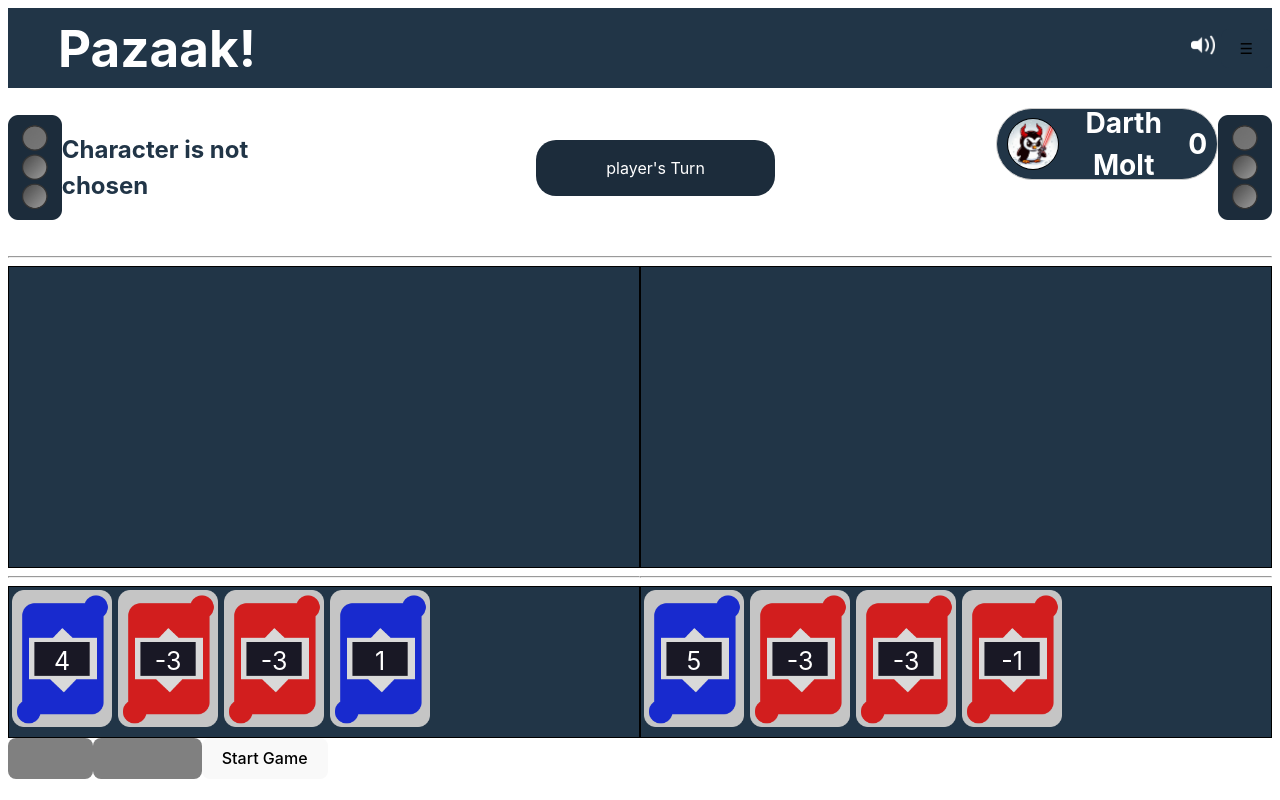
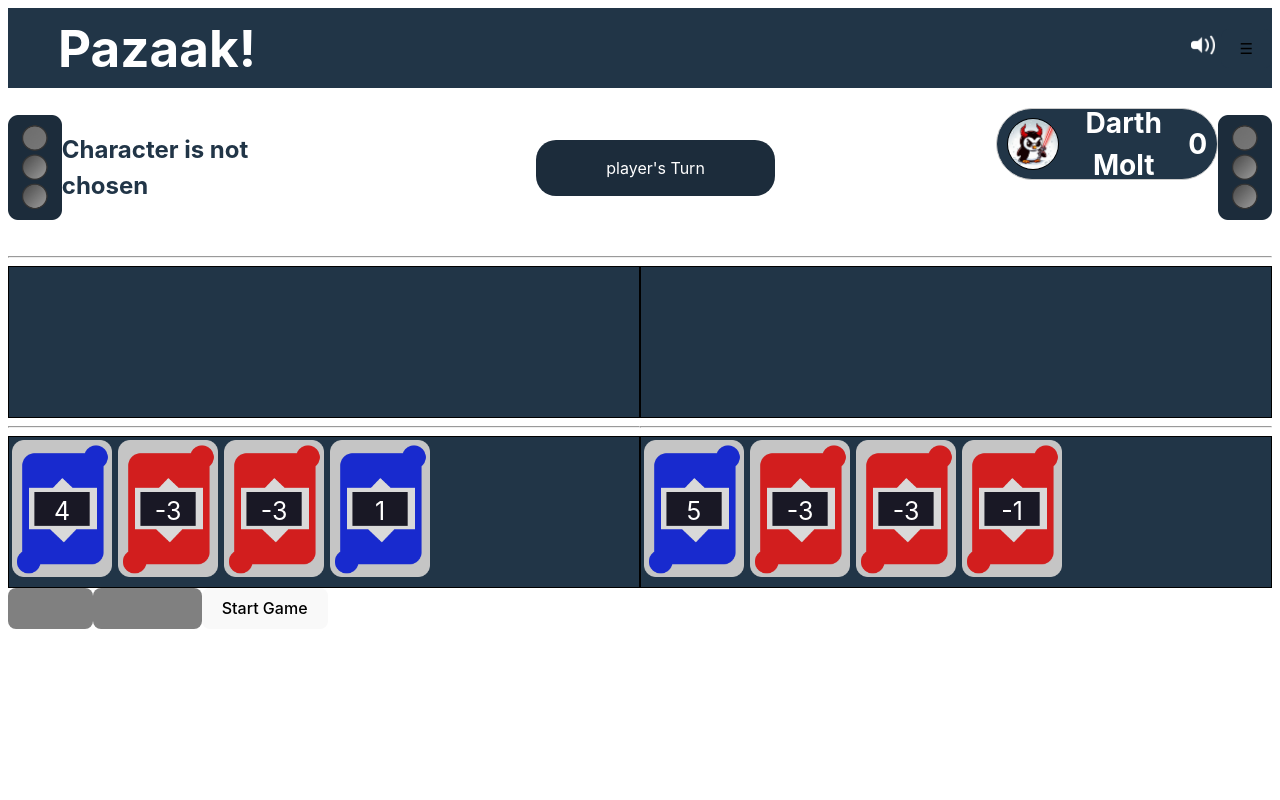
Before and after one commit to abasile1-tech/PazaakPadawan, a React (Vite) app in the folder client/: page /solo in a window 1280 px wide. Built offline with nearby package versions, Linux system fonts and the light colour scheme.

Commit message:
(giveSpaceToChat)

```diff
--- a/client/src/App.css
+++ b/client/src/App.css
@@ -123,7 +123,7 @@
 }
 
 .table{
-  min-height:300px;
+  min-height:150px;
   border: solid black 1px;
   background-color: #213547;
   color: white;
```
